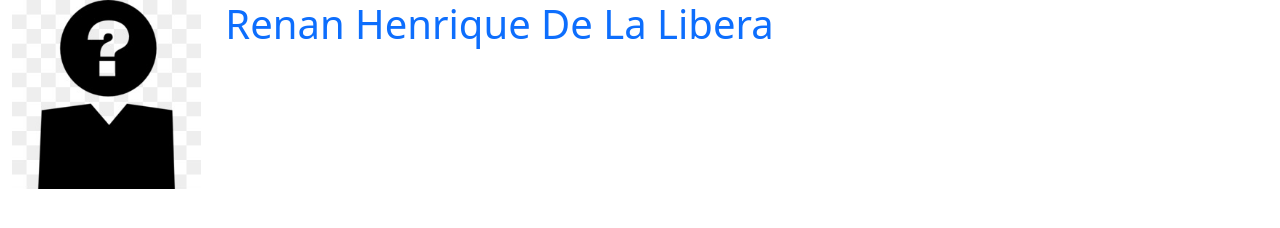
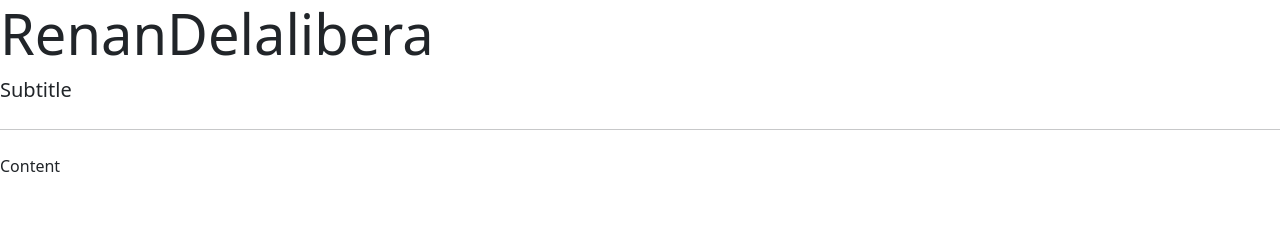
Before and after one commit to Renan-libera/portfolio-turma-b, a plain HTML site: page index.html in a window 1280 px wide. Drawn offline with Linux system fonts and the light colour scheme.

Commit message:
commit - inicio do projeto

```diff
--- a/index.html
+++ b/index.html
@@ -5,23 +5,19 @@
         <meta http-equiv="X-UA-Compatible" content="IE=edge">
         <meta name="viewport" content="width=device-width, initial-scale=1.0">
         <title>Meu Portfolio - RenanHenrique</title>
+        <link rel="shortcut icon" href="img/logo.png" type="image/x-icon">
         <link rel="stylesheet" href="css/bootstrap.css">
     </head>
 
     <body>
 
-        <div class="container-fluid">
-            <div class="row justify-content-center">
-                <div class="col-12 col-sm-4 col-md-2">
-                    <img class="img-fluid" src="img/portfolio.jpg" alt="RenanHenrique">
-                </div>
-                <div class="col-12 col-sm-8 col-md-10">
-                    <h1 class="text-primary">
-                        Renan Henrique De La Libera
-                    </h1>
-                </div>
-            </div>
+        <div class="jumbotron jumbotron-fluid">
+            <h1 class="display-4">RenanDelalibera</h1>
+            <p class="lead">Subtitle</p>
+            <hr class="my-4">
+            <p>Content</p>
         </div>
+
 
         <script src="js/jquery-3.6.0.js"></script>
         <script src="js/bootstrap.js"></script>
```
Also changed, not shown: img/logo.jpg (added).
